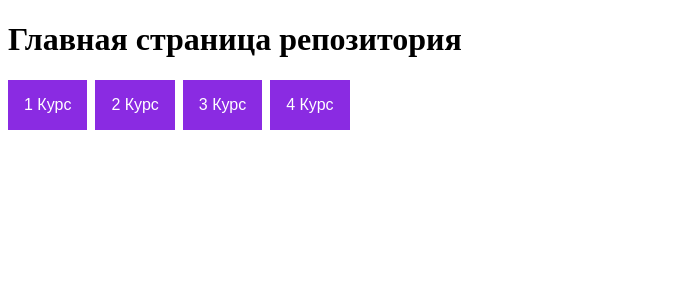
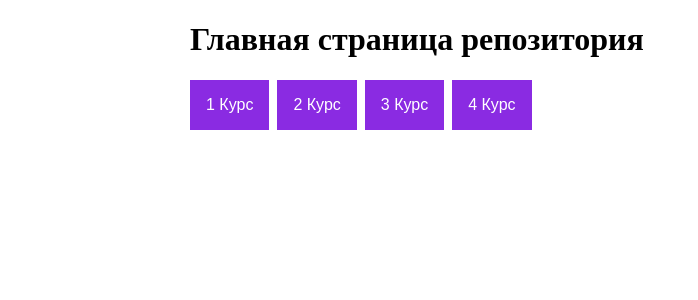
Before and after one commit to indeecdedushka/mark_kuznetsov, a PHP site: page / in a window 1280 px wide. Shown: the top 300 px of the page, without its empty margins (0-698 px from the left). Run offline with PHP 8.4, Linux system fonts and the light colour scheme.

Commit message:
Update style.css

```diff
--- a/style.css
+++ b/style.css
@@ -1,3 +1,9 @@
+body{
+    background #4B0082;
+    max-width:900px;
+    margin:10px auto;
+    padding 30px;
+}
 /* Dropdown Button */
 .dropbtn {
     background-color: blueviolet;
```
